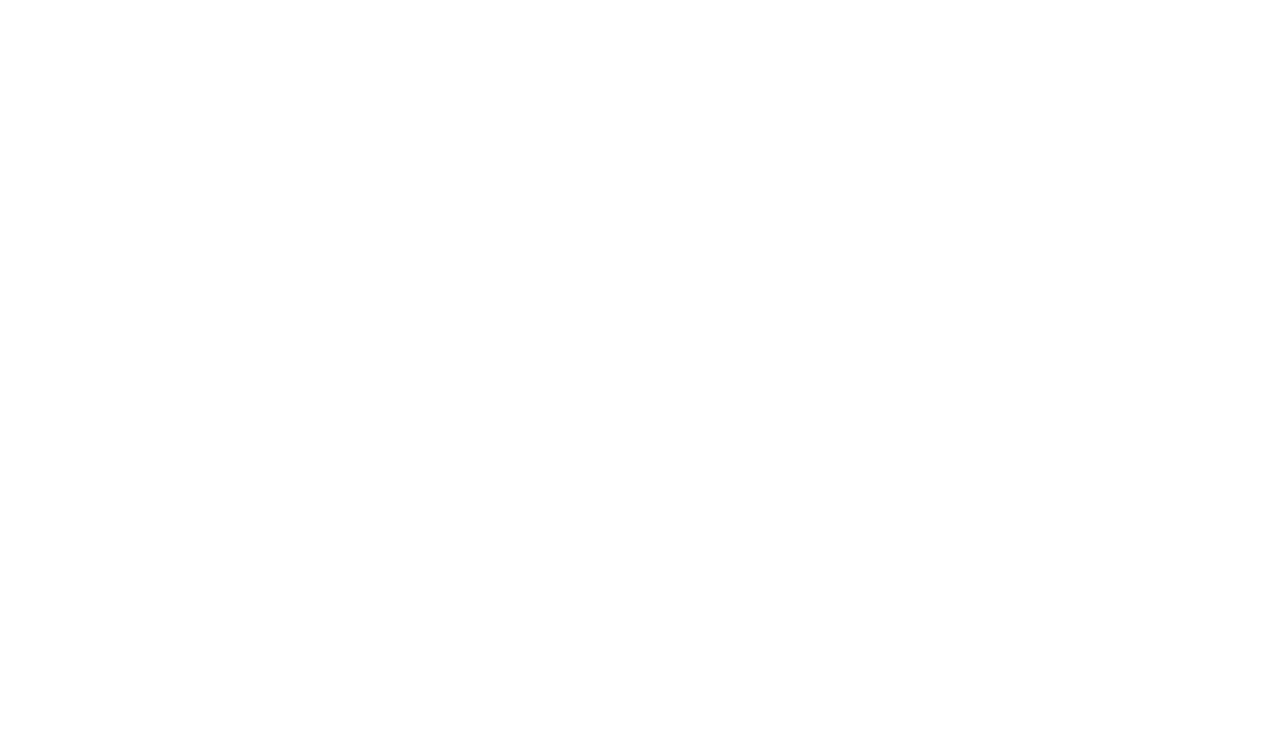
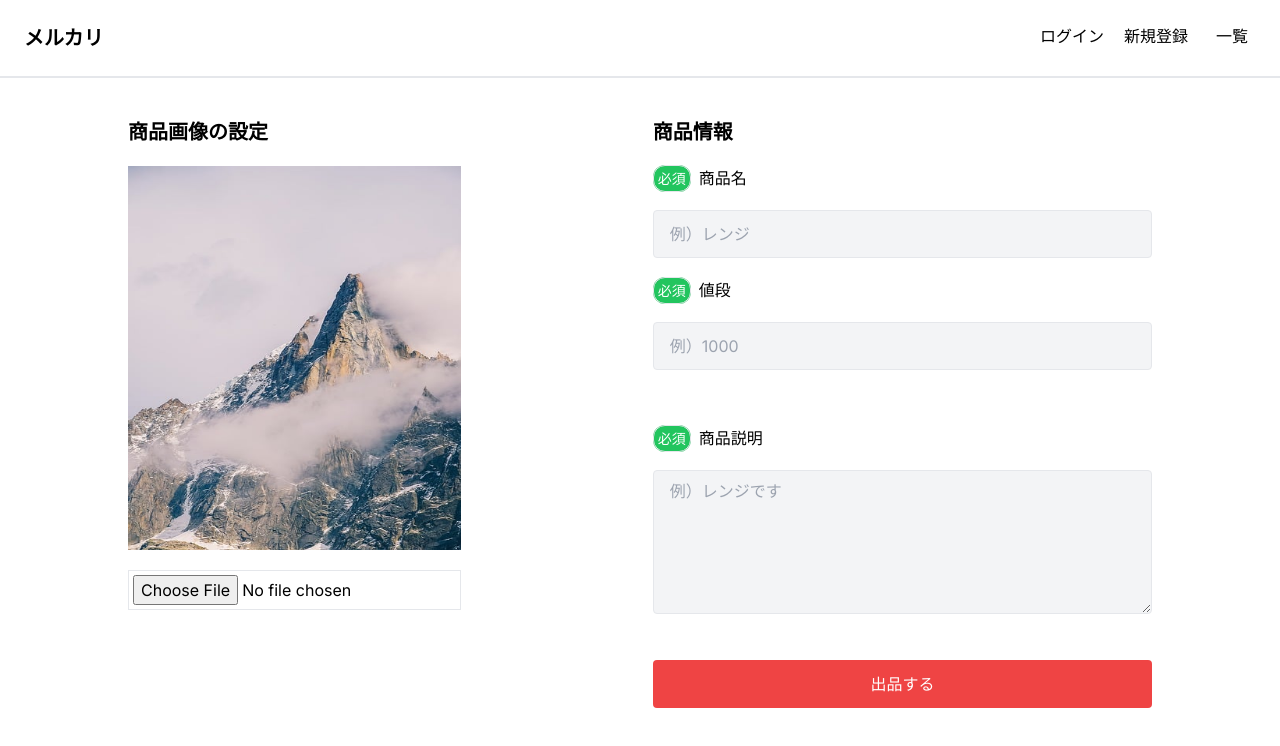
Before and after one commit to nishi-hnut/flea-market, a Next.js app: page /items/listing in a window 1280 px wide. Shown: the top 746 px of the page. Built offline with nearby package versions, Linux system fonts and the light colour scheme.

Commit message:
出品画面追加

```diff
--- a/app/items/listing/page.tsx
+++ b/app/items/listing/page.tsx
@@ -1,7 +1,158 @@
-import React from "react"
+"use client"
+
+import Link from "next/link"
+import { useState } from "react"
+
+type Text = {
+  title: string
+}
+
+type Description = {
+  description: string
+}
+
+type Price = {
+  price: string
+}
+
+type Image = {
+  image: string
+}
 
 export function Listing() {
-  return <div></div>
+  const [text, setText] = useState<string>("")
+  const [price, setPrice] = useState<string>("")
+  const [description, setDescription] = useState<string>("")
+  const [image, setImage] = useState<string>("")
+
+  const handleInputChange = (e: React.ChangeEvent<HTMLInputElement>) => {
+    setText(e.target.value)
+  }
+  const handleInputChange1 = (e: React.ChangeEvent<HTMLInputElement>) => {
+    setPrice(e.target.value)
+  }
+  const handleInputChange2 = (e: React.ChangeEvent<HTMLInputElement>) => {
+    setDescription(e.target.value)
+  }
+  const handleInputChange3 = (e: React.ChangeEvent<HTMLInputElement>) => {
+    setImage(e.target.value)
+  }
+
+  const handleSubmit = (e: React.FormEvent) => {
+    e.preventDefault()
+  }
+
+  const buttonClick = () => {
+    console.log(text)
+    console.log(price)
+    console.log(description)
+    console.log(image)
+  }
+
+  return (
+    <main className="relative">
+      <div className="w-full border-b-2 sticky top-0 z-10 bg-white">
+        <div className="flex justify-between max-w-7xl mx-auto p-4 text-center">
+          <Link href="/items">
+            <h2 className="text-xl font-bold p-2">メルカリ</h2>
+          </Link>
+          <ul className="flex p-2 ml-3">
+            <li className="pr-5">ログイン</li>
+            <li className="pr-5">新規登録</li>
+            <li>
+              <Link href="/items" className="p-2">
+                一覧
+              </Link>
+            </li>
+          </ul>
+        </div>
+      </div>
+
+      <div className="mt-10">
+        <div className="flex max-w-5xl mx-auto justify-center">
+          {/* 左側画像設置 */}
+          <div className="mr-48 w-2/5">
+            <h1 className="text-xl font-bold">商品画像の設定</h1>
+            <div className="mt-5">
+              <img
+                className="w-96 h-96"
+                src="/mountain-8168060_640.jpg"
+                alt=""
+              />
+            </div>
+            <input
+              type="file"
+              onChange={handleInputChange3}
+              placeholder="画像追加"
+              className="border p-1 text-center w-full mt-5"
+            />
+          </div>
+          {/* 左側画像設置ここまで */}
+
+          {/* 右側商品詳細 */}
+          <div className="w-3/5">
+            <h2 className="text-xl font-bold">商品情報</h2>
+            <form onSubmit={handleSubmit}>
+              <div className="mt-5">
+                <h2>
+                  <span className="border p-1 bg-green-500 rounded-xl text-sm text-white mr-2">
+                    必須
+                  </span>
+                  商品名
+                </h2>
+                <input
+                  type="text"
+                  value={text}
+                  onChange={handleInputChange}
+                  placeholder="例）レンジ"
+                  className="mt-5 border rounded h-12 w-full bg-gray-100 flex-1 px-4"
+                />
+              </div>
+
+              <div className="mt-5">
+                <h2>
+                  <span className="border p-1 bg-green-500 rounded-xl text-sm text-white mr-2">
+                    必須
+                  </span>
+                  値段
+                </h2>
+                <input
+                  type="text"
+                  value={price}
+                  onChange={handleInputChange1}
+                  placeholder="例）1000"
+                  className="mt-5 border rounded h-12 w-full bg-gray-100 flex-1 px-4"
+                />
+              </div>
+
+              <div className="mt-14">
+                <h2>
+                  <span className="border p-1 bg-green-500 rounded-xl text-sm text-white mr-2">
+                    必須
+                  </span>
+                  商品説明
+                </h2>
+                <textarea
+                  type="text"
+                  value={description}
+                  onChange={handleInputChange2}
+                  placeholder="例）レンジです"
+                  className="mt-5 border rounded h-36 w-full bg-gray-100 flex-1 px-4 py-2"
+                />
+              </div>
+              <button
+                type="submit"
+                onClick={buttonClick}
+                className="bg-red-500 text-white w-full py-3 rounded mt-10 hover:bg-red-400"
+              >
+                出品する
+              </button>
+            </form>
+          </div>
+        </div>
+      </div>
+    </main>
+  )
 }
 
 export default Listing
--- a/app/items/page.tsx
+++ b/app/items/page.tsx
@@ -37,7 +37,7 @@ export default function Home() {
             <li className="pr-5">ログイン</li>
             <li className="pr-5">新規登録</li>
             <li>
-              <Link href="/pages" className="p-2">
+              <Link href="/items/listing" className="p-2">
                 出品
               </Link>
             </li>
```
